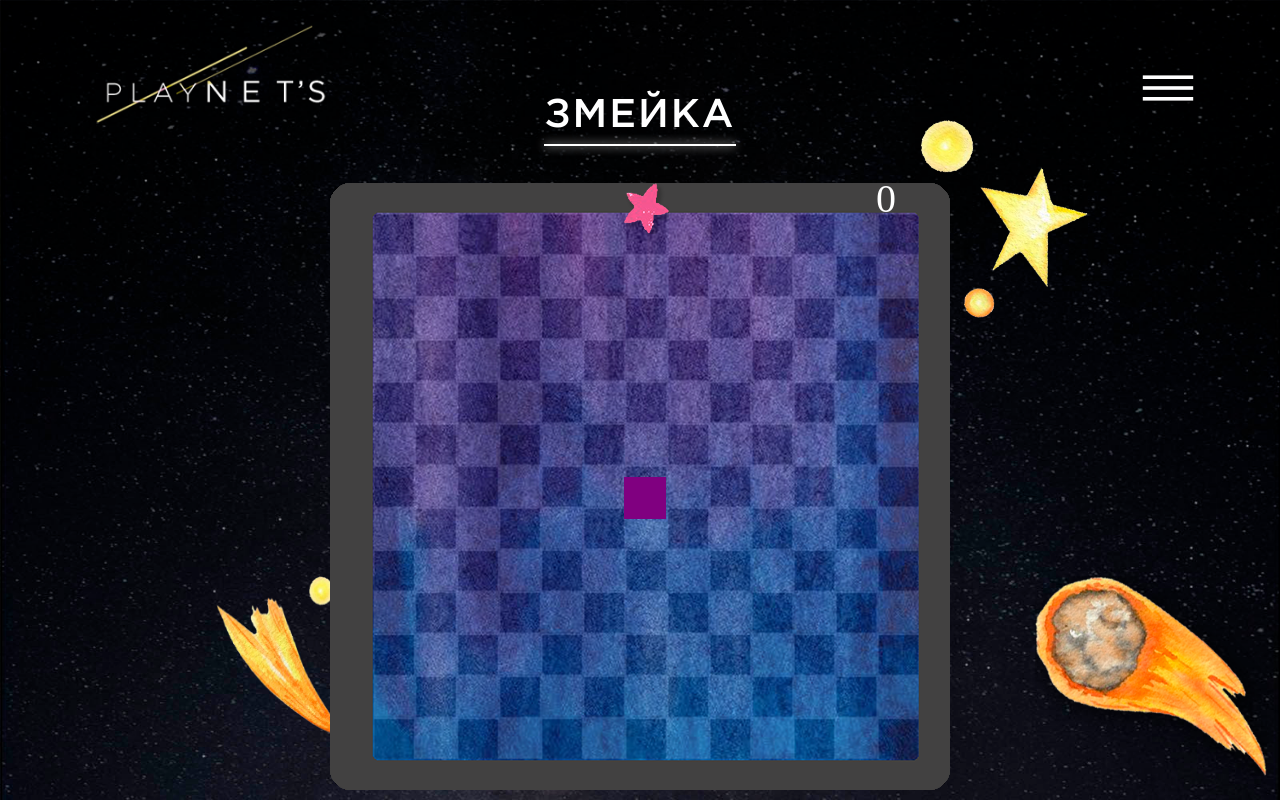
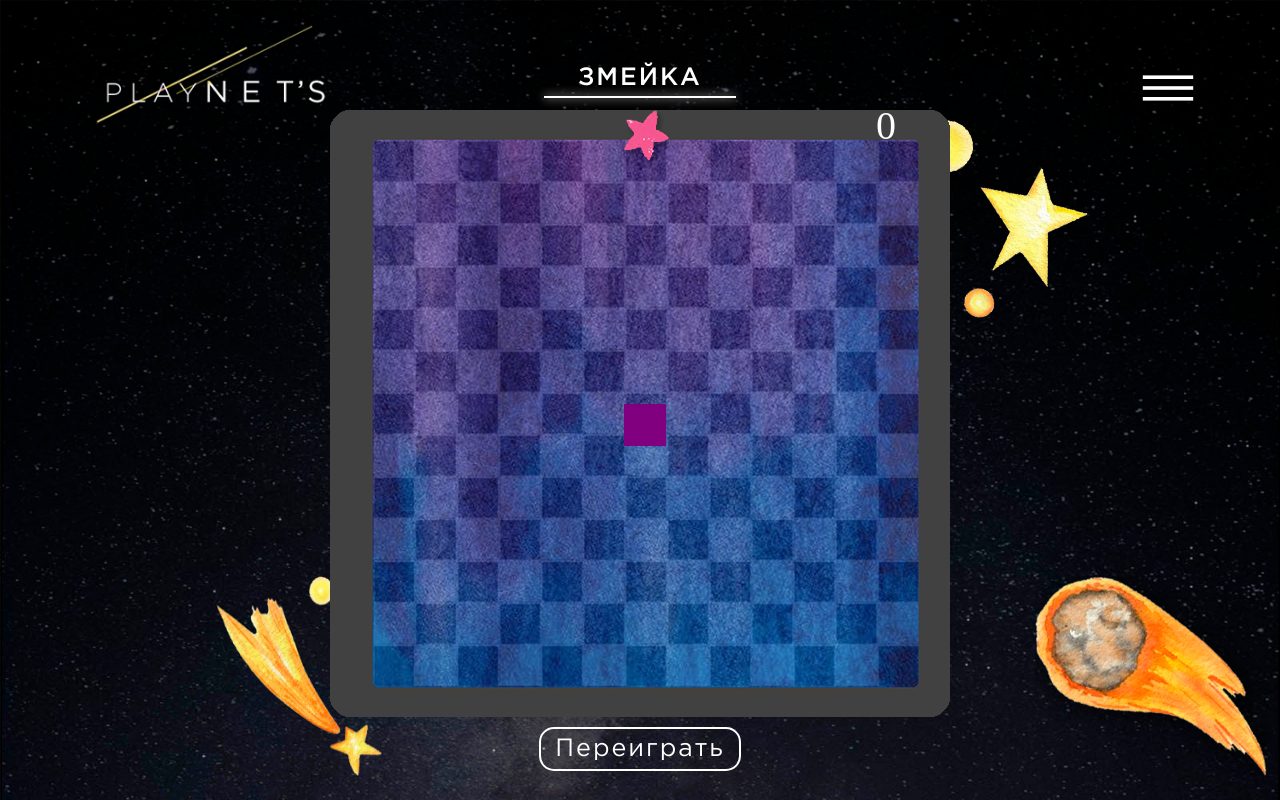
Before and after one commit to Anngrry/snake1, a plain HTML site: page index.html in a window 1280 px wide. Drawn offline with nearby package versions, Linux system fonts and the light colour scheme.

Commit message:
initial commit

```diff
--- a/css/style.css
+++ b/css/style.css
@@ -204,7 +204,7 @@ header {
 @media (max-width: 1450px){
 	header{
 		width: 90vw;
-		height: 10vh;
+		height: 7vh;
 	}
 	.logo{
 		transform: scale(0.9);
@@ -390,7 +390,7 @@ cursor:pointer;
 }
 
 
-@media (max-width: 1600px) {
+@media (max-width: 1450px) {
 
 	.kometa img {
 		position: absolute;
@@ -424,6 +424,18 @@ cursor:pointer;
 		right: 70%;
 	}
 
+	.name {
+		font-size: 25px;
+	}
+
+	canvas {
+		margin-top: 2%;
+	}
+
+
+	.button {
+		margin-top: 1%;
+	}
 }
 @media (max-width: 1200px) {
 	.kometa img {
--- a/index.html
+++ b/index.html
@@ -41,7 +41,7 @@
       </header>
    <div class="name">змейка</div>
       <div class="container">
-      <canvas id="game" width="620" height="620"></canvas>
+      <canvas id="game" width="620" height="610"></canvas>
          <div class="button">
           Переиграть
          </div>
```
